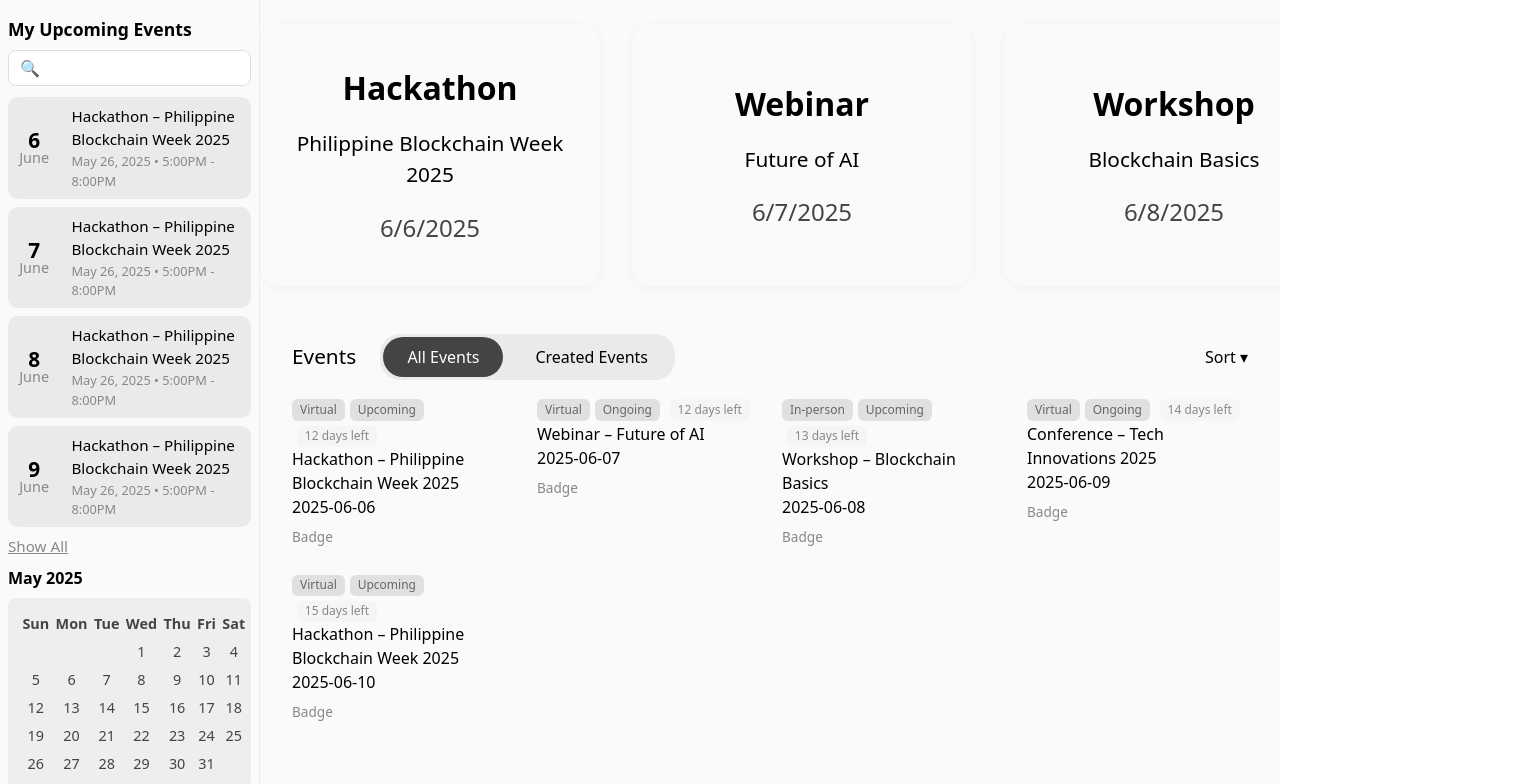
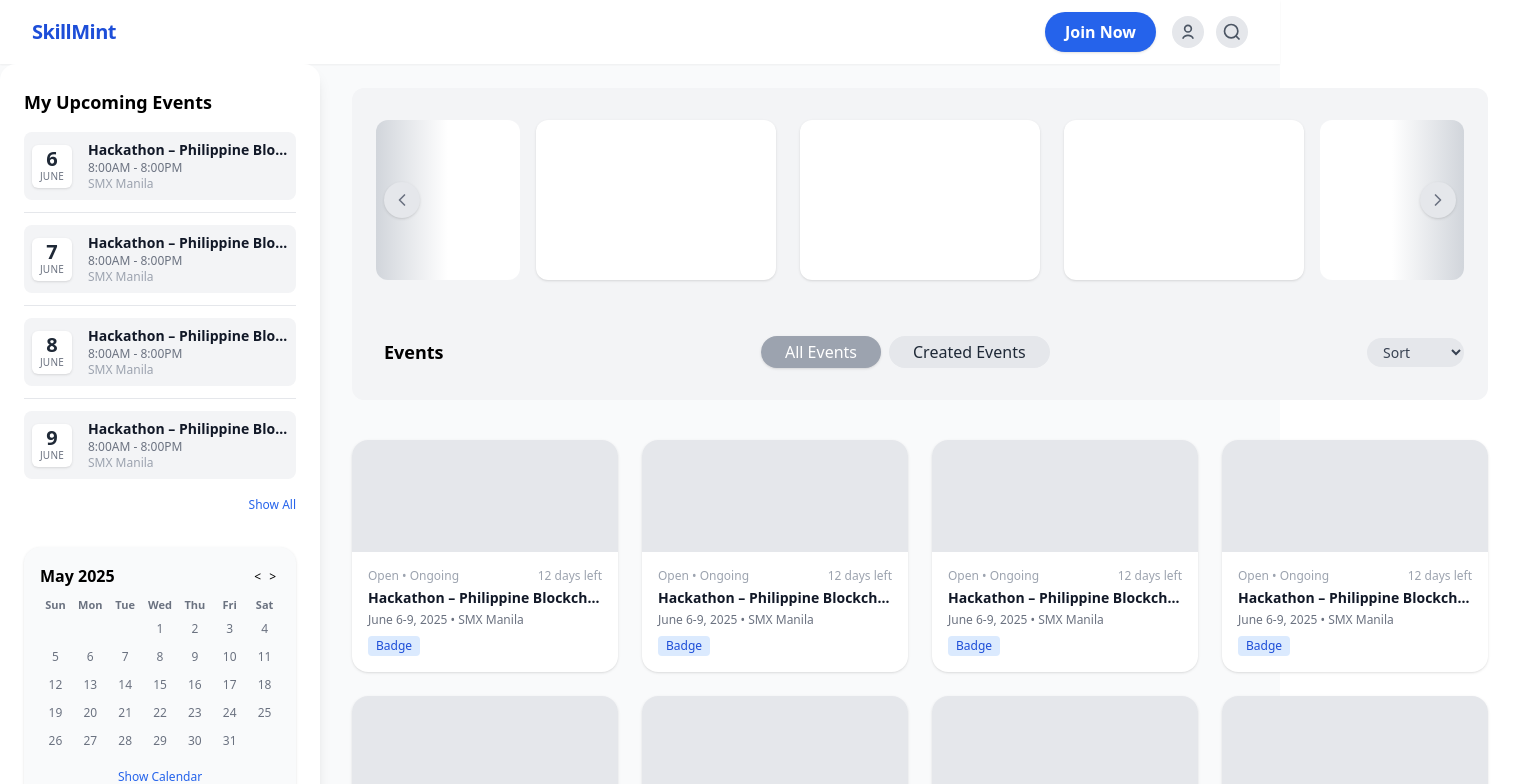
Before and after one commit to RhyenSftwareEngr/SkillMint, a React (Vite) app in the folder src/skillmint_frontend/: page /dashboard in a window 1280 px wide. Shown: the top 784 px of the page, 1520 px wide, since content can reach past the window. Built offline with nearby package versions, Linux system fonts and the light colour scheme.

Commit message:
Refactor DashboardPage, EventCarousel, and NavBar to use Tailwind CSS; remove unused CSS modules

```diff
--- a/src/skillmint_frontend/package.json
+++ b/src/skillmint_frontend/package.json
@@ -10,6 +10,7 @@
     "@mui/material": "^7.1.0",
     "@react-oauth/google": "^0.12.2",
     "@tanstack/react-query": "^5.77.2",
+    "lucide-react": "^0.511.0",
     "react": "^18.2.0",
     "react-dom": "^18.2.0",
     "react-router-dom": "^7.6.1"
--- a/src/skillmint_frontend/src/components/EventCarousel.jsx
+++ b/src/skillmint_frontend/src/components/EventCarousel.jsx
@@ -1,19 +1,57 @@
-import React from "react";
-import styles from "./EventCarousel.module.css";
+import { ChevronLeft, ChevronRight } from "lucide-react"; // Or use your icon library
 
-function EventCarousel({ events }) {
+function EventCarousel() {
   return (
-    <div className={styles.carouselWrapper}>
-      <div className={styles.carousel}>
-        {events.map((event, idx) => (
-          <div className={styles.carouselCard} key={idx}>
-            <div className={styles.title}>{event.title}</div>
-            <div className={styles.description}>{event.description}</div>
-            <div className={styles.date}>{new Date(event.date).toLocaleDateString()}</div>
-          </div>
-        ))}
+    <section className="w-full bg-gray-100 px-6 py-8 rounded-xl flex flex-col">
+      {/* Carousel row */}
+      <div className="flex items-center justify-between gap-4 mb-8">
+        {/* Left gradient card with arrow */}
+        <div className="w-36 h-40 rounded-xl flex items-center justify-center bg-gradient-to-r from-gray-300 via-white to-white relative">
+          <button className="absolute left-2 top-1/2 -translate-y-1/2 bg-gray-200 rounded-full p-2 shadow hover:bg-gray-300">
+            <ChevronLeft className="w-5 h-5 text-gray-500" />
+          </button>
+        </div>
+
+        {/* Main featured cards */}
+        <div className="flex-1 flex justify-center gap-6">
+          {Array.from({ length: 3 }).map((_, i) => (
+            <div key={i} className="w-60 h-40 rounded-xl bg-white shadow" />
+          ))}
+        </div>
+
+        {/* Right gradient card with arrow */}
+        <div className="w-36 h-40 rounded-xl flex items-center justify-center bg-gradient-to-l from-gray-300 via-white to-white relative">
+          <button className="absolute right-2 top-1/2 -translate-y-1/2 bg-gray-200 rounded-full p-2 shadow hover:bg-gray-300">
+            <ChevronRight className="w-5 h-5 text-gray-500" />
+          </button>
+        </div>
       </div>
-    </div>
+
+      {/* Events section below */}
+      <div className="flex items-center justify-between mt-6">
+        {/* Section title */}
+        <h2 className="text-lg font-bold ml-2">Events</h2>
+
+        {/* Centered tabs */}
+        <div className="flex-1 flex justify-center gap-2">
+          <button className="px-6 py-1 rounded-full bg-gray-400 text-white font-medium shadow">
+            All Events
+          </button>
+          <button className="px-6 py-1 rounded-full bg-gray-200 text-gray-800 font-medium">
+            Created Events
+          </button>
+        </div>
+
+        {/* Sort dropdown right-aligned */}
+        <div>
+          <select className="px-3 py-1 rounded-full bg-gray-200 text-gray-700 text-sm border-none outline-none">
+            <option>Sort</option>
+            <option>Latest</option>
+            <option>Soonest</option>
+          </select>
+        </div>
+      </div>
+    </section>
   );
 }
 
--- a/src/skillmint_frontend/src/components/EventCarousel.module.css
+++ /dev/null
@@ -1,53 +0,0 @@
-.carouselWrapper {
-  width: 100%;
-  overflow-x: auto;
-  padding: 1.5rem 0 1rem 0;
-}
-
-.carousel {
-  display: flex;
-  gap: 2rem;
-  align-items: stretch;
-}
-
-.carouselCard {
-  min-width: 340px;
-  max-width: 380px;
-  background: #fafafa;
-  border-radius: 20px;
-  box-shadow: 0 2px 12px rgba(0,0,0,0.04);
-  padding: 2.5rem 2rem;
-  display: flex;
-  flex-direction: column;
-  align-items: center;
-  justify-content: center;
-}
-
-.title {
-  font-size: 2rem;
-  font-weight: bold;
-  margin-bottom: 1rem;
-  text-align: center;
-}
-
-.description {
-  font-size: 1.3rem;
-  margin-bottom: 1.2rem;
-  text-align: center;
-}
-
-.date {
-  font-size: 1.5rem;
-  color: #444;
-  text-align: center;
-}
-.carouselWrapper {
-  width: 100%;
-  overflow-x: auto;
-  padding: 1.5rem 0 1rem 0;
-  scrollbar-width: none; /* Firefox */
-}
-
-.carouselWrapper::-webkit-scrollbar {
-  display: none; /* Chrome, Safari, Opera */
-}
--- a/src/skillmint_frontend/src/components/NavBar.jsx
+++ b/src/skillmint_frontend/src/components/NavBar.jsx
@@ -1,52 +1,63 @@
 import React from "react";
-import { Link } from "react-router-dom";
 
 export default function NavBar() {
   return (
-    <nav className="bg-white/80 backdrop-blur shadow-sm sticky top-0 z-50">
-      <div className="max-w-7xl mx-auto px-4 sm:px-8 py-3 flex items-center justify-between">
-        {/* Logo */}
-        <Link to="/" className="flex items-center gap-2">
-          {/* You can replace this with your logo image */}
+    <nav className="w-full bg-white shadow-sm px-8 py-3 flex items-center justify-between">
+      {/* Left: Logo */}
+      <div className="flex items-center">
         <span className="text-xl font-bold text-blue-700 tracking-tight">
           SkillMint
         </span>
-        </Link>
-        {/* Links */}
-        <div className="hidden md:flex gap-6 items-center">
-          <Link to="/events" className="text-gray-700 hover:text-blue-600 transition">
+      </div>
+
+      {/* Middle: Nav Links */}
+      {/* <div className="flex gap-8 ml-12">
+        <a href="#" className="text-gray-700 hover:text-blue-600">
           Events
-          </Link>
-          <Link to="/scope" className="text-gray-700 hover:text-blue-600 transition">
+        </a>
+        <a href="#" className="text-gray-700 hover:text-blue-600">
           Scope
-          </Link>
-          <Link to="/about" className="text-gray-700 hover:text-blue-600 transition">
+        </a>
+        <a href="#" className="text-gray-700 hover:text-blue-600">
           About
-          </Link>
-          <Link to="/contact" className="text-gray-700 hover:text-blue-600 transition">
+        </a>
+        <a href="#" className="text-gray-700 hover:text-blue-600">
           Contact
-          </Link>
-        </div>
-        {/* CTA Button */}
-        <div className="hidden md:block">
-          <Link
-            to="/signup"
-            className="px-5 py-2 rounded-full bg-blue-600 text-white font-semibold shadow hover:bg-blue-700 transition"
+        </a>
+      </div> */}
+
+      {/* Right: CTA + Icons */}
+      <div className="flex items-center gap-3">
+        <button className="px-5 py-2 rounded-full bg-blue-600 text-white font-semibold shadow hover:bg-blue-700">
+          Join Now
+        </button>
+        {/* Circle icons as placeholders */}
+        <span className="w-8 h-8 rounded-full bg-gray-200 flex items-center justify-center ml-1">
+          {/* Profile icon - use Heroicons or Lucide for real */}
+          <svg
+            className="w-5 h-5 text-gray-600"
+            fill="none"
+            stroke="currentColor"
+            strokeWidth={2}
+            viewBox="0 0 24 24"
           >
-            Join Now
-          </Link>
-        </div>
-        {/* Mobile Menu Button (optional, basic placeholder) */}
-        <div className="md:hidden">
-          <button className="p-2 rounded hover:bg-gray-100">
-            {/* Hamburger icon */}
-            <svg className="w-6 h-6 text-gray-700" fill="none" stroke="currentColor" strokeWidth="2"
-              viewBox="0 0 24 24">
-              <path strokeLinecap="round" strokeLinejoin="round"
-                d="M4 6h16M4 12h16M4 18h16" />
+            <circle cx="12" cy="8" r="4" />
+            <path d="M6 20c0-2.21 3.58-4 6-4s6 1.79 6 4" />
           </svg>
-          </button>
-        </div>
+        </span>
+        <span className="w-8 h-8 rounded-full bg-gray-200 flex items-center justify-center">
+          {/* Search icon */}
+          <svg
+            className="w-5 h-5 text-gray-600"
+            fill="none"
+            stroke="currentColor"
+            strokeWidth={2}
+            viewBox="0 0 24 24"
+          >
+            <circle cx="11" cy="11" r="8" />
+            <path d="M21 21l-4.35-4.35" />
+          </svg>
+        </span>
       </div>
     </nav>
   );
--- a/src/skillmint_frontend/src/pages/DashboardPage.jsx
+++ b/src/skillmint_frontend/src/pages/DashboardPage.jsx
@@ -1,78 +1,179 @@
 import React from "react";
-import styles from "./DashboardPage.module.css";
-import Sidebar from "../components/Sidebar";
-import EventCarousel from "../components/EventCarousel";
-import EventCard from "../components/EventCard";
+import NavBar from "../components/NavBar";
+import EventCarousel from "../components/EventCarousel"; // This is your new top events + filter/tabs bar
 
-const events = [
+export default function Dashboard() {
+  return (
+    <div className="bg-gray-50 min-h-screen flex flex-col">
+      {/* Sticky Navbar */}
+      <NavBar />
+
+      {/* Main Content */}
+      <div className="flex min-h-screen">
+        {/* Sidebar */}
+        <aside className="w-80 bg-white shadow-lg rounded-2xl px-6 py-6 flex flex-col gap-6">
+          {/* Search bar */}
+
+          {/* Upcoming Events */}
+          <div>
+            <h3 className="font-bold text-lg mb-4">My Upcoming Events</h3>
+            <ul>
+              {[
                 {
-    title: "Hackathon",
-    description: "Philippine Blockchain Week 2025",
-    date: "2025-06-06",
-    tags: ["Virtual", "Upcoming"],
-    daysLeft: 12,
-    badge: "Badge"
+                  day: 6,
+                  month: "June",
+                  title: "Hackathon – Philippine Blockchain Week 2025",
+                  time: "8:00AM - 8:00PM",
+                  location: "SMX Manila",
                 },
                 {
-    title: "Webinar",
-    description: "Future of AI",
-    date: "2025-06-07",
-    tags: ["Virtual", "Ongoing"],
-    daysLeft: 12,
-    badge: "Badge"
+                  day: 7,
+                  month: "June",
+                  title: "Hackathon – Philippine Blockchain Week 2025",
+                  time: "8:00AM - 8:00PM",
+                  location: "SMX Manila",
                 },
                 {
-    title: "Workshop",
-    description: "Blockchain Basics",
-    date: "2025-06-08",
-    tags: ["In-person", "Upcoming"],
-    daysLeft: 13,
-    badge: "Badge"
+                  day: 8,
+                  month: "June",
+                  title: "Hackathon – Philippine Blockchain Week 2025",
+                  time: "8:00AM - 8:00PM",
+                  location: "SMX Manila",
                 },
                 {
-    title: "Conference",
-    description: "Tech Innovations 2025",
-    date: "2025-06-09",
-    tags: ["Virtual", "Ongoing"],
-    daysLeft: 14,
-    badge: "Badge"
+                  day: 9,
+                  month: "June",
+                  title: "Hackathon – Philippine Blockchain Week 2025",
+                  time: "8:00AM - 8:00PM",
+                  location: "SMX Manila",
                 },
-  {
-    title: "Hackathon",
-    description: "Philippine Blockchain Week 2025",
-    date: "2025-06-10",
-    tags: ["Virtual", "Upcoming"],
-    daysLeft: 15,
-    badge: "Badge"
-  }
-];
-
-function DashboardPage() {
-  return (
-    <div className={styles.dashboardRoot}>
-      <aside className={styles.sidebar}>
-        <Sidebar />
-      </aside>
-      <main className={styles.mainContent}>
-        <EventCarousel events={events} />
-        <div className={styles.topBar}>
-          <h2>Events</h2>
-          <div className={styles.tabs}>
-            <button className={`${styles.tab} ${styles.tabActive}`}>All Events</button>
-            <button className={styles.tab}>Created Events</button>
+              ].map((event, i, arr) => (
+                <li
+                  key={i}
+                  className={`mb-3 ${
+                    i !== arr.length - 1 ? "pb-3 border-b border-gray-200" : ""
+                  }`}
+                >
+                  <div className="flex items-center gap-2 bg-gray-100 rounded-lg px-2 py-2">
+                    <div className="w-10 flex flex-col items-center justify-center bg-white rounded-md mr-2 py-1 shadow">
+                      <span className="text-xl font-bold text-gray-800 leading-5">
+                        {event.day}
+                      </span>
+                      <span className="text-[10px] font-medium text-gray-500 uppercase tracking-wide">
+                        {event.month}
+                      </span>
                     </div>
-          <div className={styles.sortDropdown}>
-            <button>Sort ▾</button>
+                    <div className="flex-1 min-w-0">
+                      <div className="font-semibold text-sm text-gray-900 truncate">
+                        {event.title}
+                      </div>
+                      <div className="text-xs text-gray-500">{event.time}</div>
+                      <div className="text-xs text-gray-400">
+                        {event.location}
                       </div>
                     </div>
-        <div className={styles.eventsGrid}>
-          {events.map((event, idx) => (
-            <EventCard key={idx} event={event} />
+                  </div>
+                </li>
               ))}
+              <li className="mt-1 text-right">
+                <button className="text-xs text-blue-600 hover:underline">
+                  Show All
+                </button>
+              </li>
+            </ul>
+          </div>
+
+          {/* Calendar */}
+          <div className="bg-gray-50 shadow rounded-2xl p-4 mt-2">
+            <div className="flex justify-between items-center mb-2">
+              <span className="font-bold">May 2025</span>
+              <div>
+                <button className="text-xs p-1 rounded hover:bg-gray-200">
+                  &#60;
+                </button>
+                <button className="text-xs p-1 rounded hover:bg-gray-200">
+                  &#62;
+                </button>
+              </div>
+            </div>
+            {/* Calendar grid */}
+            <div className="grid grid-cols-7 gap-1 text-center text-xs text-gray-500 mb-2">
+              {["Sun", "Mon", "Tue", "Wed", "Thu", "Fri", "Sat"].map((d) => (
+                <div key={d} className="font-semibold text-[11px]">
+                  {d}
+                </div>
+              ))}
+              {Array.from({
+                length: 31 + 3,
+              }) /* 3 = days before start of month for May 2025 (starts Wed) */
+                .map((_, i) =>
+                  i < 3 ? (
+                    <div key={i}></div>
+                  ) : (
+                    <div
+                      key={i}
+                      className="py-1 rounded hover:bg-blue-100 hover:text-blue-600 cursor-pointer"
+                    >
+                      {i - 2}
+                    </div>
+                  )
+                )}
+            </div>
+            <button className="mt-2 w-full text-xs text-blue-600 hover:underline">
+              Show Calendar
+            </button>
+          </div>
+        </aside>
+
+        {/* Main Dashboard */}
+        <main className="flex-1 px-8 py-6">
+          {/* 🚀 Replace top event row and filter bar with carousel */}
+          <EventCarousel />
+
+          {/* Events Grid */}
+          <div className="grid grid-cols-1 sm:grid-cols-2 md:grid-cols-3 lg:grid-cols-4 gap-6 mt-10">
+            {Array.from({ length: 12 }).map((_, i) => (
+              <div
+                key={i}
+                className="bg-white rounded-2xl shadow hover:shadow-lg transition flex flex-col"
+              >
+                <div className="h-28 bg-gray-200 rounded-t-2xl"></div>
+                {/* Event details */}
+                <div className="p-4 flex flex-col flex-1">
+                  <div className="text-xs text-gray-400 mb-1 flex items-center justify-between">
+                    <span>Open • Ongoing</span>
+                    <span className="text-xs text-gray-400">12 days left</span>
+                  </div>
+                  <div className="font-semibold text-sm text-gray-900 truncate mb-1">
+                    Hackathon – Philippine Blockchain Week 2025
+                  </div>
+                  <div className="text-xs text-gray-500 mb-2">
+                    June 6-9, 2025 &bull; SMX Manila
+                  </div>
+                  <div className="flex items-center gap-2 mt-auto">
+                    <span className="text-xs bg-blue-100 text-blue-700 rounded px-2 py-0.5">
+                      Badge
+                    </span>
+                    {/* Add icon here if you like */}
+                  </div>
+                </div>
+              </div>
+            ))}
+          </div>
+
+          {/* Show More Button */}
+          <div className="flex justify-center my-8">
+            <button className="px-6 py-2 bg-gray-700 text-white rounded-full font-semibold hover:bg-gray-800 transition">
+              Show More
+            </button>
           </div>
         </main>
       </div>
+
+      {/* Footer */}
+      <footer className="bg-gray-900 text-gray-100 py-4 text-center text-sm mt-auto">
+        &copy; 2025 SkillMint, all rights reserved.
+      </footer>
+    </div>
   );
 }
-
-export default DashboardPage;
```
Lines whose indentation alone changed are shown as unchanged.
